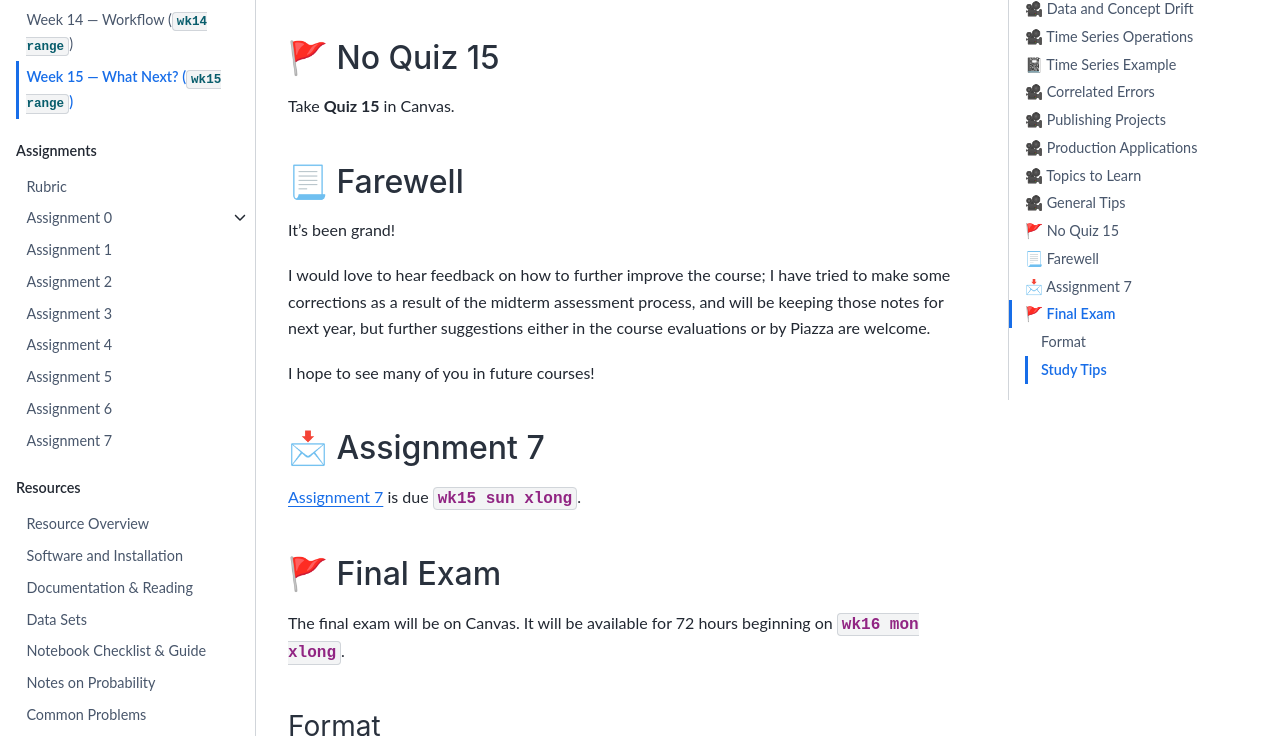
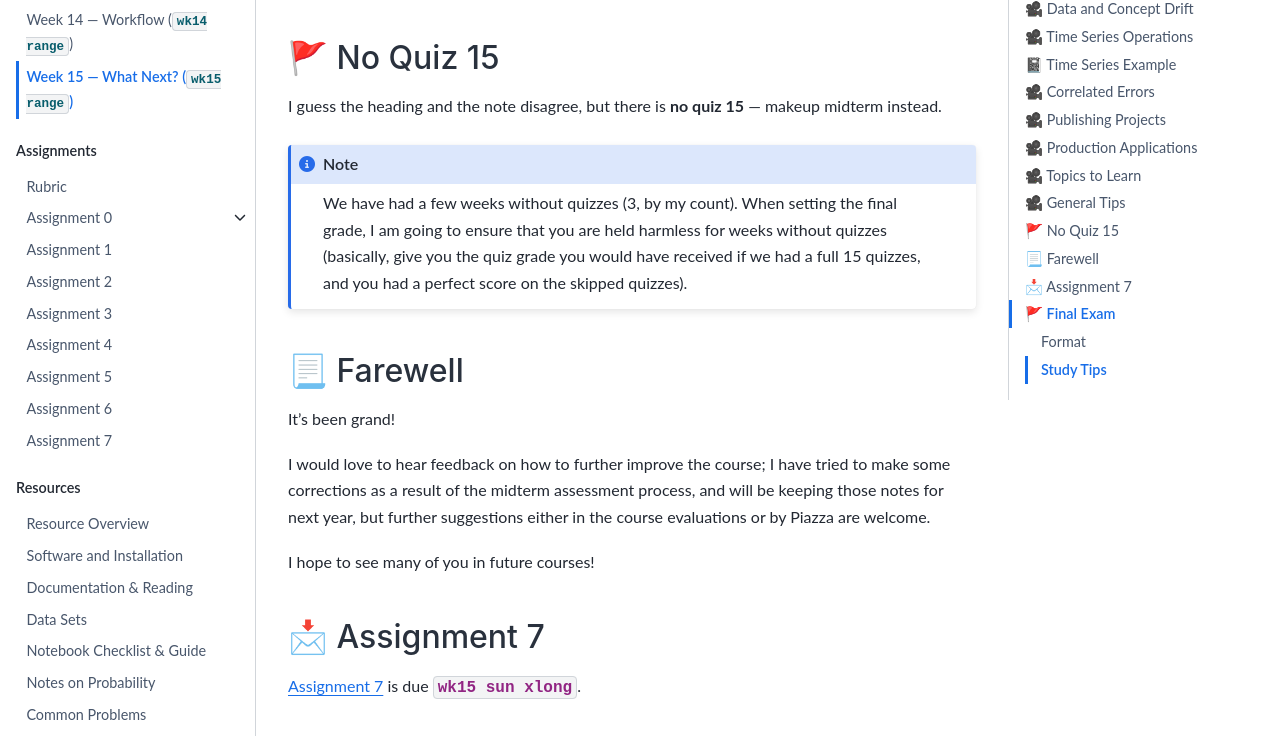
Before and after one commit to mdekstrand/cs533-web, a Jupyter Book: the page built from week15/index.md, in a window 1280 px wide and 900 px high, scrolled down 3735 px, cut to the strip 164-900 px from the top of the window. Built offline with Jupyter Book 1.0.4 settings and Sphinx 7.4.7 and the Sphinx Book theme 1.1.4, drawn with Linux system fonts in a browser that asks for light colours; pages that are not in the unit, such as notebooks, are missing from menus; cross-references to code outside the pages are shown as plain code; a style sheet for code colours, icons or effects is not loaded.

Commit message:
notes about week 15 quiz

```diff
--- a/week15/index.md
+++ b/week15/index.md
@@ -133,7 +133,14 @@ Some final closing tips and suggestions for you to think about as you take the n
 
 ## {{mquiz}} No Quiz 15
 
-Take **Quiz 15** in {{LMS}}.
+I guess the heading and the note disagree, but there is **no quiz 15** — makeup midterm instead.
+
+:::{note}
+We have had a few weeks without quizzes (3, by my count).
+When setting the final grade, I am going to ensure that you are held harmless for weeks without quizzes (basically,
+give you the quiz grade you would have received if we had a full 15 quizzes, and you had a perfect score on the
+skipped quizzes).
+:::
 
 ## {{mdoc}} Farewell
 
```
